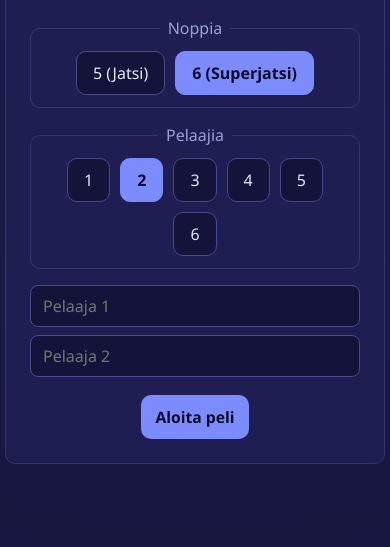
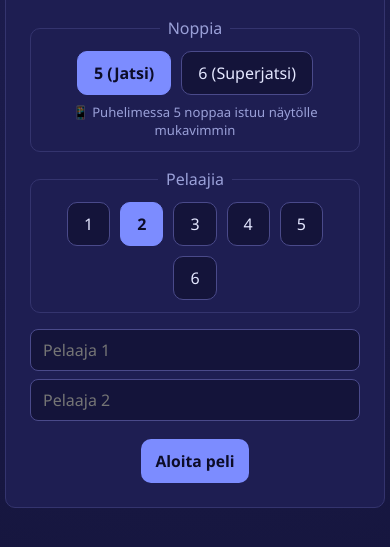
Before and after one commit to tommihaa/Superjatsi, a website built with Vite: page index.html in a window 390 px wide. Shown: the part 105-652 px from the top of the page. Built offline with nearby package versions, Linux system fonts and the light colour scheme.

Commit message:
Superjatsi 0.12.0 — mobiili olettaa 5 noppaa
Aloitusnäytön noppaoletus on nyt leveystietoinen: kapealla näytöllä (≤560px)
oletus on 5 noppaa, leveällä 6. Syy: 6 noppaa ahtautuu puhelimeen. Puhtaasti
UI-oletus + suositusvihje, ei domain- eikä sääntömuutosta. Tallennettu valinta
ja 6 nopan valinta säilyvät aina.

Co-Authored-By: Claude Opus 4.8 <noreply@anthropic.com>

```diff
--- a/package.json
+++ b/package.json
@@ -1,7 +1,7 @@
 {
   "name": "superjatsi",
   "private": true,
-  "version": "0.11.0",
+  "version": "0.12.0",
   "type": "module",
   "description": "Web-pohjainen maxi-jatsi (Superjatsi) paikalliseen moninpeliin",
   "scripts": {
--- a/src/ui/setup.ts
+++ b/src/ui/setup.ts
@@ -3,10 +3,15 @@ import type { DiceCount } from "../domain/types";
 
 const MAX_PLAYERS = 6;
 
+// Kapea näyttö = sama raja kuin CSS:n portrait-breakpoint. Puhelimessa 6 noppaa
+// ahtautuu (noppatarjotin rivittyy, kortti korkeampi), joten oletetaan 5 noppaa.
+const narrowScreen = (): boolean =>
+  typeof window !== "undefined" && window.matchMedia("(max-width: 560px)").matches;
+
 // <sj-setup>: aloitusnäyttö. Valitaan nopam. (5/6), pelaajamäärä (1–6) ja nimet.
 // Emittoi "start" detaililla { diceCount, names }.
 export class Setup extends HTMLElement {
-  private diceCount: DiceCount = 6;
+  private diceCount: DiceCount = narrowScreen() ? 5 : 6;
   private playerCount = 2;
   private names: string[] = [];
 
@@ -61,6 +66,7 @@ export class Setup extends HTMLElement {
         <fieldset>
           <legend>${T.diceCount}</legend>
           <div class="choice-row">${diceChoice}</div>
+          ${narrowScreen() ? `<p class="field-hint">${T.diceHintMobile}</p>` : ""}
         </fieldset>
         <fieldset>
           <legend>${T.players}</legend>
--- a/src/ui/strings.ts
+++ b/src/ui/strings.ts
@@ -10,6 +10,7 @@ export const T = {
   diceCount: "Noppia",
   fiveDice: "5 (Jatsi)",
   sixDice: "6 (Superjatsi)",
+  diceHintMobile: "📱 Puhelimessa 5 noppaa istuu näytölle mukavimmin",
   players: "Pelaajia",
   playerName: (i: number) => `Pelaaja ${i}`,
   start: "Aloita peli",
--- a/src/ui/styles.css
+++ b/src/ui/styles.css
@@ -161,6 +161,12 @@ button:focus-visible {
   gap: 10px;
   justify-content: center;
   flex-wrap: wrap;
+}
+.field-hint {
+  margin: 8px 2px 0;
+  text-align: center;
+  color: var(--text-dim);
+  font-size: 0.82rem;
 }
 .choice {
   border: 1px solid var(--border);
```
Also changed, not shown: TODO.md (+2 -0 lines), CHANGELOG.md.
